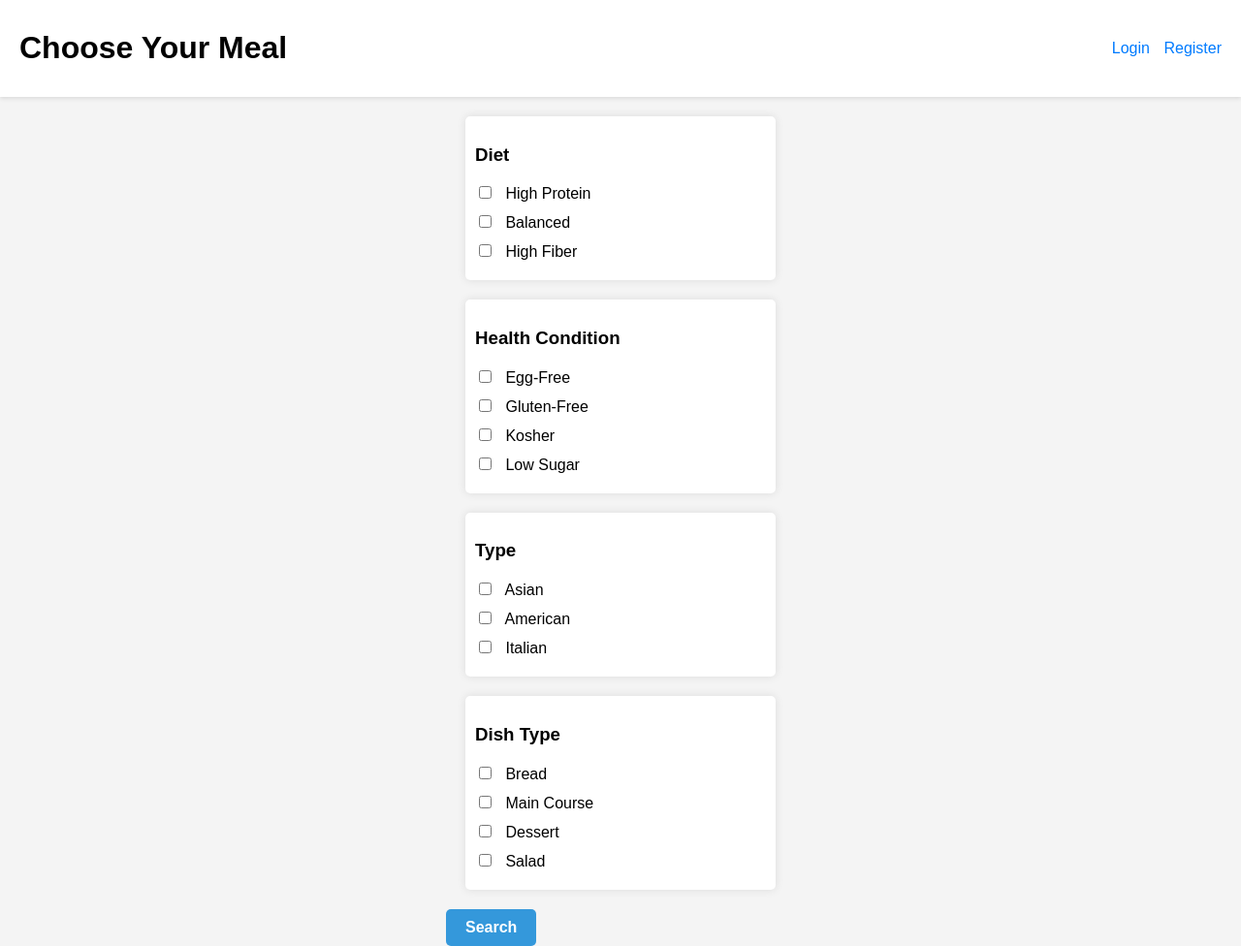
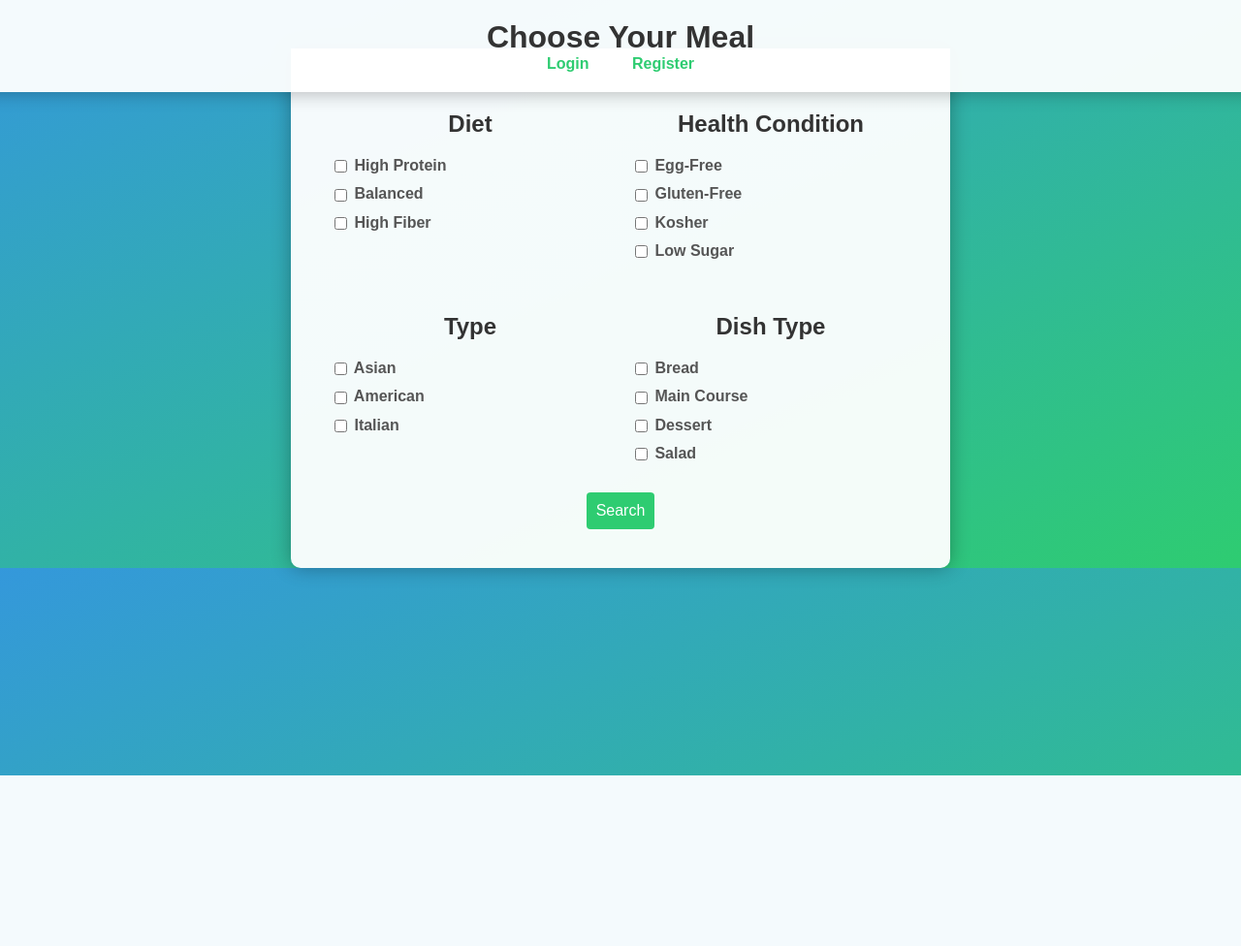
Before and after one commit to jhteh2000/sse-team-project-1, a Flask app: page / in a window 1280 px wide. Shown: the whole page at 97% size. After the commit the page ends 800 px from the top, so only its background shows below. Run offline with Flask 3, Linux system fonts and the light colour scheme.

Commit message:
Update index.css

```diff
--- a/api/static/css/index.css
+++ b/api/static/css/index.css
@@ -1,4 +1,132 @@
 body {
+    font-family: 'Arial', sans-serif;
+    margin: 0;
+    display: flex;
+    align-items: center;
+    justify-content: center;
+    background: linear-gradient(to bottom right, #3498db, #2ecc71);
+  }
+
+  .header {
+    background-color: rgba(255, 255, 255, 0.95);
+    padding: 20px;
+    border-radius: 10px 10px 0 0;
+    box-shadow: 0 0 20px rgba(0, 0, 0, 0.3);
+    text-align: center;
+    width: 100%;
+    position: fixed;
+    top: 0;
+    z-index: 1000;
+  }
+
+  .header h1 {
+    color: #333;
+    font-size: 2em;
+    margin: 0;
+  }
+
+  .header a {
+    text-decoration: none;
+    color: #2ecc71;
+    margin: 0 20px;
+    font-weight: bold;
+    font-size: 16px;
+    transition: color 0.3s;
+  }
+
+  .header a:hover {
+    color: #27ae60;
+  }
+
+  .container {
+    margin-top: 50px;
+    background-color: rgba(255, 255, 255, 0.95);
+    padding: 40px;
+    border-radius: 0 0 10px 10px;
+    box-shadow: 0 0 20px rgba(0, 0, 0, 0.3);
+    text-align: center;
+    max-width: 600px;
+    width: 100%;
+  }
+
+  form {
+    display: flex;
+    flex-wrap: wrap;
+    justify-content: space-between;
+  }
+
+  .toggle-list {
+    flex-basis: calc(50% - 10px);
+    margin-bottom: 20px;
+  }
+
+  h3 {
+    color: #333;
+    font-size: 1.5em;
+    margin-bottom: 20px;
+  }
+
+  label {
+    display: block;
+    margin: 10px 0;
+    font-weight: bold;
+    color: #555;
+    text-align: left;
+  }
+
+  input {
+    width: auto;
+    margin-left: 5px;
+    padding: 10px;
+    border: 1px solid #ccc;
+    border-radius: 4px;
+    transition: border-color 0.3s, background-color 0.3s;
+  }
+
+  input:focus {
+    border-color: #2ecc71;
+    background-color: rgba(255, 255, 255, 1);
+  }
+
+  input[type="checkbox"] {
+    vertical-align: middle;
+  }
+
+  button {
+    background-color: #2ecc71;
+    color: #fff;
+    cursor: pointer;
+    padding: 10px;
+    border: none;
+    border-radius: 4px;
+    font-size: 16px;
+    transition: background-color 0.3s, transform 0.3s;
+    margin: auto;
+    display: block;
+  }
+
+  button:hover {
+    background-color: #27ae60;
+    transform: scale(1.05);
+  }
+
+  /* Add some animation to the form */
+  @keyframes fadeIn {
+    from {
+      opacity: 0;
+      transform: translateY(-20px);
+    }
+    to {
+      opacity: 1;
+      transform: translateY(0);
+    }
+  }
+
+  form {
+    animation: fadeIn 0.5s ease-in-out;
+  }
+
+/* body {
     font-family: Arial, sans-serif;
     background-color: #f4f4f4;
     margin: 0;
@@ -52,4 +180,4 @@ button {
 }
 button:hover {
     background-color: #2980b9;
-}
+} */
```
